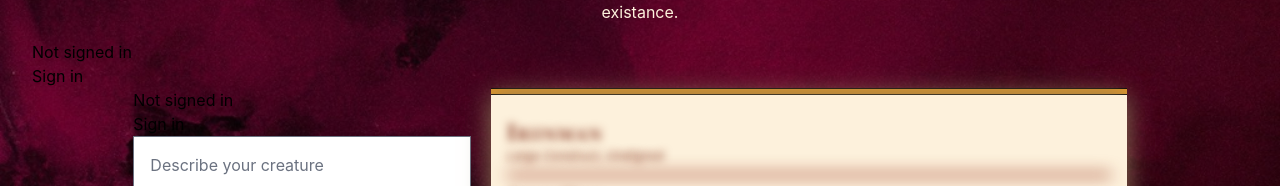
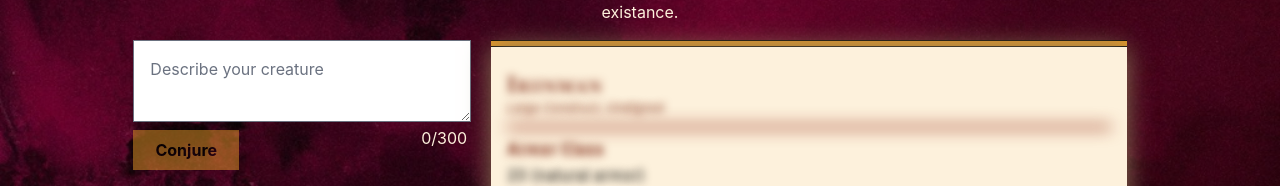
Before and after one commit to gthayer/gamemasterai, a Next.js app: page / in a window 1280 px wide. Shown: the part 144-330 px from the top of the page. Built offline with nearby package versions, Linux system fonts and the light colour scheme; no server answers.

Commit message:
rough in sticky nav

```diff
--- a/components/statBlockGenerator/index.js
+++ b/components/statBlockGenerator/index.js
@@ -5,7 +5,6 @@ import Textarea from '../forms/textarea';
 import Counter from '../forms/counter';
 import Submit from '../forms/submit';
 import Select from '../forms/select';
-import Login from '../auth/login';
 import { useState } from 'react';
 
 import styles from './StatBlockGenerator.module.css';
@@ -56,10 +55,8 @@ export default function StatBlockGenerator({monster}) {
 	}
 	return (
 		<div className={styles.statBlockGenerator}>
-			<Login/>
 			<div className="flex flex-row w-10/12 m-auto">
 				<div className="basis-1/3 align-middle">
-					<Login/>
 					<form
 						onSubmit={onSubmit}
 						>
--- a/pages/index.js
+++ b/pages/index.js
@@ -1,14 +1,16 @@
 import Head from "next/head";
 import styles from '../styles/Home.module.css';
 import StatBlockGenerator from "../components/statBlockGenerator";
-import { useSession, signIn, signOut } from "next-auth/react"
+import Header from "../components/header";
 
 export default function Home() {
   return (
     <>
       <Head>
-        <title>Gamemaster AI</title>
+        <title>GamemasterAI - 5e Monster Summoner</title>
       </Head>
+
+      <Header/>
 
       <main className={styles.main}>
         <div className="monsterSummoner py-8 px-8 container">
--- a/tailwind.config.js
+++ b/tailwind.config.js
@@ -10,6 +10,7 @@ module.exports = {
       width: '50px',
     },
     colors: {
+      black: `#000000`,
       orange: '#E69A28',
       tan: `#FDF1DC`,
     }
```
